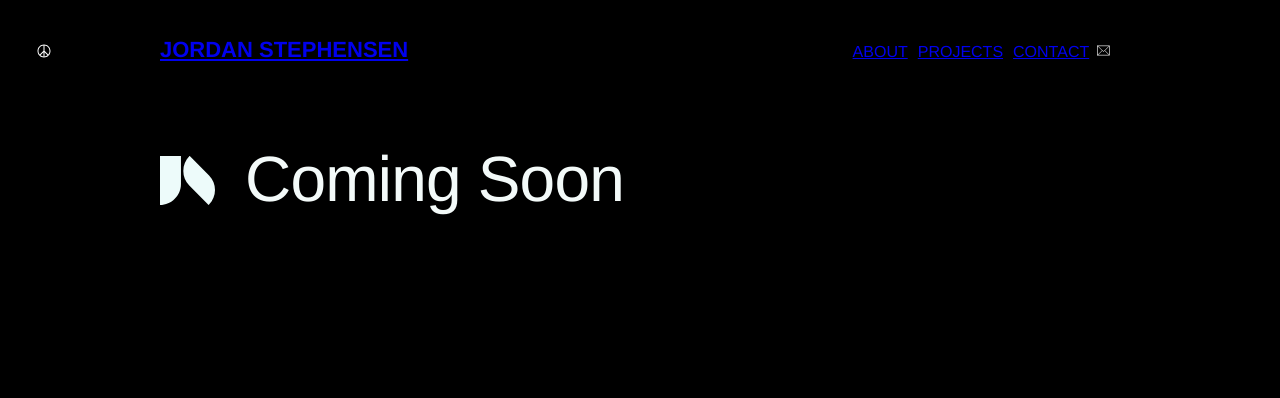
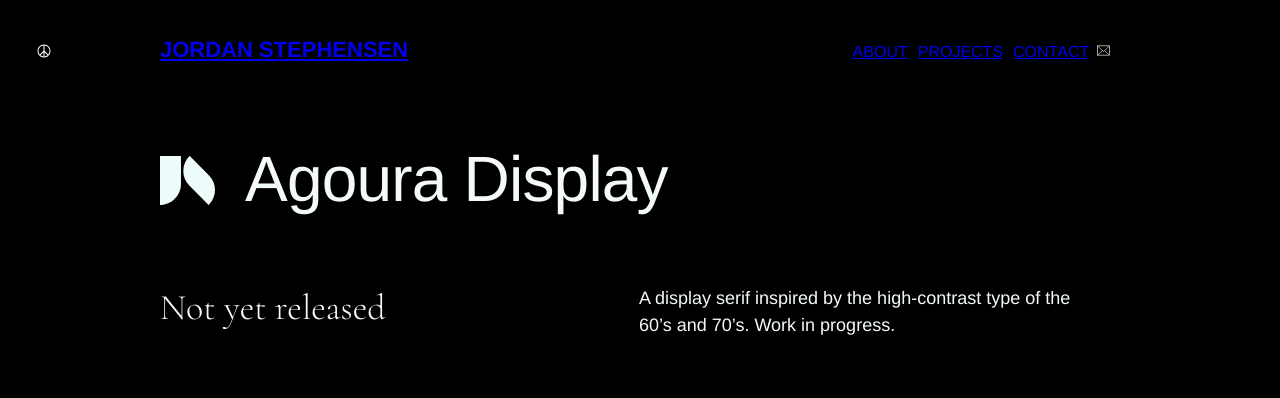
Before and after one commit to jordanstephensen/jordanstephensen.com, a Gatsby site: page /projects/agoura in a window 1280 px wide. Shown: the top 398 px of the page. Built offline with nearby package versions, Linux system fonts and the light colour scheme; Gatsby itself is replaced by a stand-in of ours.

Commit message:
add agoura characters

```diff
--- a/src/pages/projects/agoura.js
+++ b/src/pages/projects/agoura.js
@@ -3,9 +3,23 @@ import React from "react"
 import Layout from "../../components/layout/layout"
 import SEO from "../../components/seo"
 
+import characters from "../../images/agoura/agoura-characters.svg"
+
 const Agoura = () => (
-  <Layout title="Coming Soon">
-    <SEO title="Agoura Display Font" />
+  <Layout title="Agoura Display">
+    <SEO title="Eternal Monospace Display Font" />
+    <div className="contents__text-container">
+      <div className="contents__text-container--2col">
+        <h3>Not yet released<br/>
+        </h3>
+      </div>
+      <div className="contents__text-container--2col">
+        <p>
+        A display serif inspired by the high-contrast type of the 60’s and 70’s. Work in progress.
+        </p>
+      </div>
+    </div>
+    <img className="image--body" src={characters} alt="Agoura display font"/>
   </Layout>
 )
 
```
Also changed, not shown: src/images/agoura/agoura-characters.svg (added).
